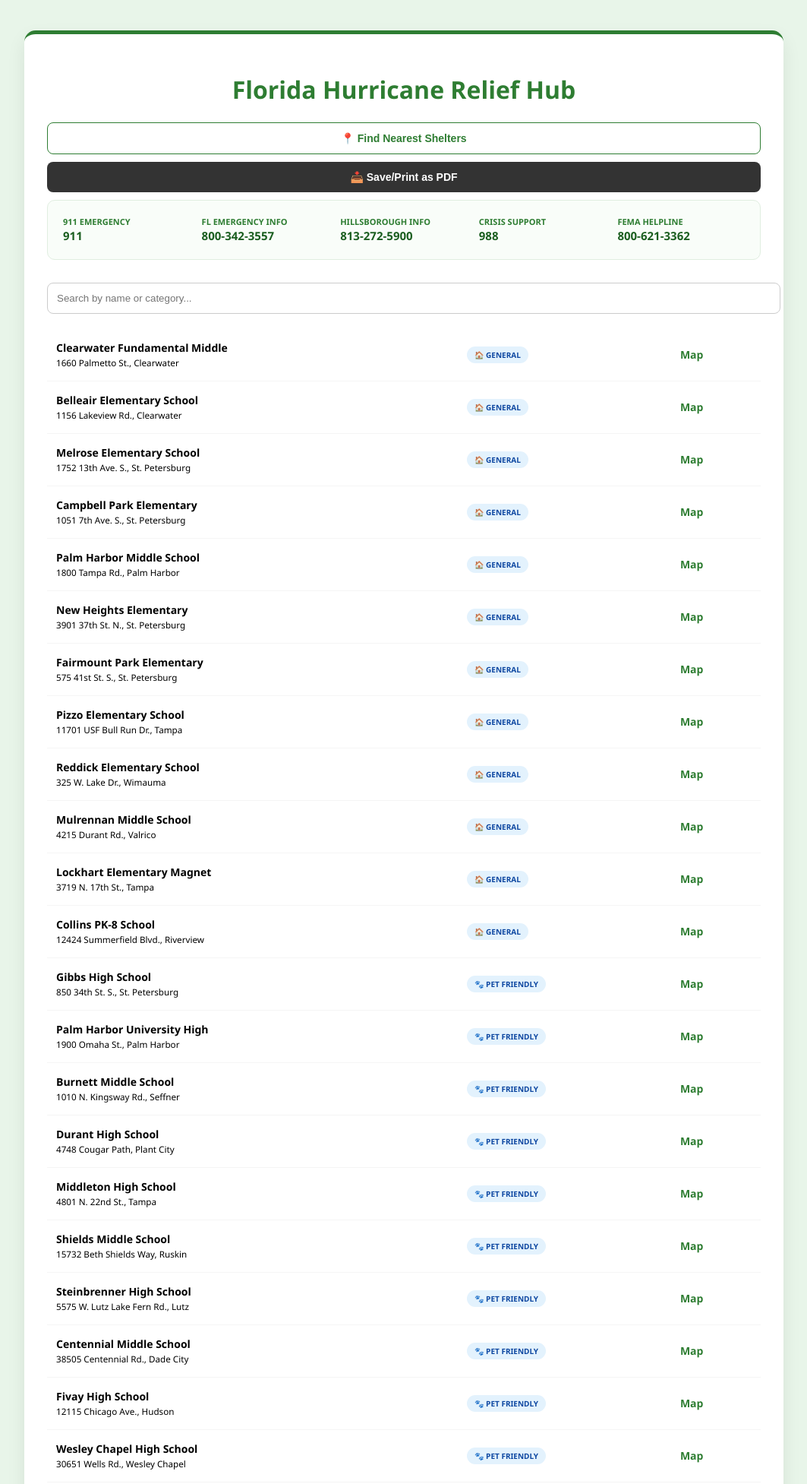
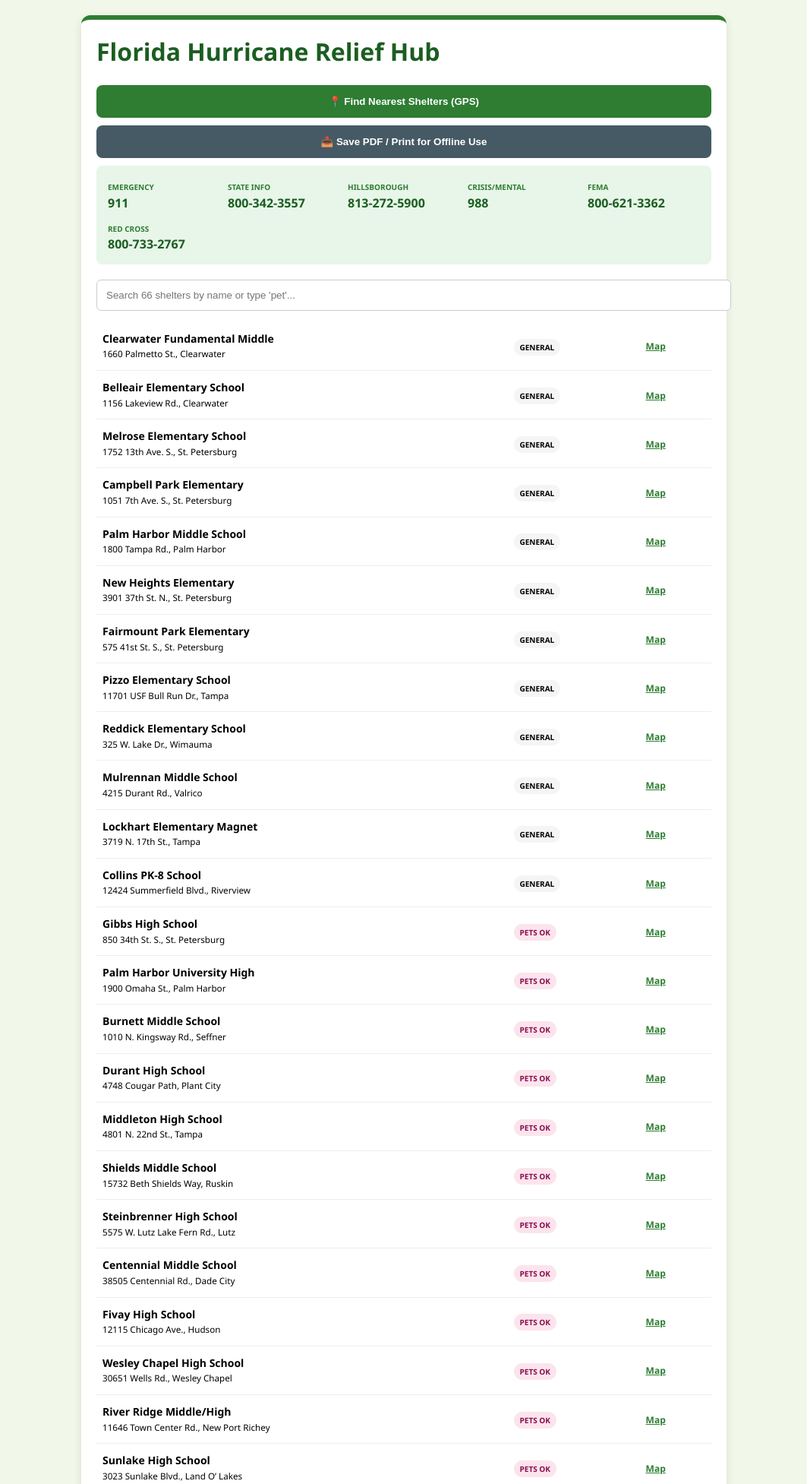
Before and after one commit to Maria08P/hurricane-shelter-app, a Flask app: page / in a window 1280 px wide. Shown: the top 1953 px of the page at 76% size, without its empty margins (108-1171 px from the left). Run offline with Flask 3, Linux system fonts and the light colour scheme.

Commit message:
Update index.html

```diff
--- a/templates/index.html
+++ b/templates/index.html
@@ -5,104 +5,97 @@
     <meta name="viewport" content="width=device-width, initial-scale=1.0">
     <title>Florida Hurricane Relief Hub</title>
     <style>
-        html, body { height: 100%; margin: 0; background-color: #e8f5e9; font-family: 'Segoe UI', Tahoma, Geneva, Verdana, sans-serif; }
-        .page-wrapper { padding: 40px 20px; display: flex; justify-content: center; }
-        .container { max-width: 1000px; width: 100%; }
-        .card { background: white; padding: 30px; border-radius: 15px; box-shadow: 0 10px 25px rgba(0,0,0,0.08); margin-bottom: 25px; border-top: 5px solid #2e7d32; }
-        h1 { color: #2e7d32; text-align: center; }
-        .nav-btn { border: 1px solid #2e7d32; background: none; color: #2e7d32; padding: 12px 15px; border-radius: 8px; cursor: pointer; font-size: 14px; font-weight: bold; width: 100%; margin-bottom: 10px; text-decoration: none; display: inline-block; text-align: center; }
-        .nav-btn:hover { background: #2e7d32; color: white; }
-        .print-btn { background: #333; color: white; border: none; }
-        .hotline-section { display: flex; flex-wrap: wrap; gap: 15px; background: #f9fdf9; padding: 20px; border-radius: 10px; margin-bottom: 30px; border: 1px solid #e0eee0; }
-        .hotline-item { min-width: 140px; flex: 1; }
-        .hotline-item strong { display: block; color: #2e7d32; font-size: 11px; text-transform: uppercase; }
-        .hotline-number { color: #1b5e20; text-decoration: none; font-weight: bold; font-size: 15px; }
-        .tip-grid { display: grid; grid-template-columns: 1fr 1fr; gap: 20px; margin-top: 15px; }
-        .tip-box { background: #fcfcfc; border: 1px solid #eee; padding: 15px; border-radius: 10px; }
+        body { margin: 0; background-color: #f1f8e9; font-family: 'Segoe UI', sans-serif; line-height: 1.4; }
+        .container { max-width: 850px; margin: 0 auto; padding: 20px; }
+        .card { background: white; padding: 20px; border-radius: 12px; box-shadow: 0 4px 12px rgba(0,0,0,0.1); margin-bottom: 20px; border-top: 6px solid #2e7d32; }
+        h1, h2 { color: #1b5e20; margin-top: 0; }
+        .nav-btn { background: #2e7d32; color: white; padding: 14px; border: none; border-radius: 8px; font-weight: bold; width: 100%; cursor: pointer; text-decoration: none; display: block; text-align: center; box-sizing: border-box; margin-bottom: 10px; }
+        .print-btn { background: #455a64; }
+        .hotline-grid { display: grid; grid-template-columns: repeat(auto-fit, minmax(130px, 1fr)); gap: 10px; background: #e8f5e9; padding: 15px; border-radius: 8px; margin-bottom: 20px; }
+        .hotline-item b { font-size: 10px; color: #2e7d32; text-transform: uppercase; }
+        .hotline-item a { display: block; color: #1b5e20; text-decoration: none; font-weight: bold; }
         table { width: 100%; border-collapse: collapse; }
-        td { padding: 15px 12px; border-bottom: 1px solid #f5f5f5; font-size: 14px; }
-        .badge { display: inline-block; padding: 4px 10px; border-radius: 20px; font-size: 10px; font-weight: bold; text-transform: uppercase; }
+        td { padding: 12px 8px; border-bottom: 1px solid #eee; font-size: 14px; }
+        .badge { padding: 4px 8px; border-radius: 12px; font-size: 10px; font-weight: bold; }
         .badge-pet { background: #fce4ec; color: #880e4f; }
         .badge-sn { background: #fff3e0; color: #e65100; }
-        .badge-info { background: #e3f2fd; color: #0d47a1; }
-        @media print { .no-print { display: none !important; } .card { box-shadow: none; border: 1px solid #eee; break-inside: avoid; } }
+        @media print { .no-print { display: none !important; } .card { box-shadow: none; border: 1px solid #ccc; } }
     </style>
 </head>
 <body>
-<div class="page-wrapper">
 <div class="container">
     <div class="card">
         <h1>Florida Hurricane Relief Hub</h1>
         <div class="no-print">
             <form id="geoForm" method="POST" action="/">
                 <input type="hidden" name="lat" id="lat"><input type="hidden" name="lon" id="lon">
-                    <button type="button" class="nav-btn" id="geoBtn" onclick="navigator.geolocation.getCurrentPosition(pos => { document.getElementById('lat').value = pos.coords.latitude; document.getElementById('lon').value = pos.coords.longitude; document.getElementById('geoBtn').innerText = '⌛ Sorting...'; document.getElementById('geoForm').submit(); }, err => { alert('GPS Access Denied.'); })">📍 Find Nearest Shelters</button>
+                <button type="button" class="nav-btn" onclick="navigator.geolocation.getCurrentPosition(p => { document.getElementById('lat').value=p.coords.latitude; document.getElementById('lon').value=p.coords.longitude; document.getElementById('geoForm').submit(); })">📍 Find Nearest Shelters (GPS)</button>
             </form>
-                <button class="nav-btn print-btn" onclick="window.print()">📥 Save/Print as PDF</button>
+            <button class="nav-btn print-btn" onclick="window.print()">📥 Save PDF / Print for Offline Use</button>
         </div>
 
-            <div class="hotline-section">
-                <div class="hotline-item"><strong>911 Emergency</strong><a href="tel:911" class="hotline-number">911</a></div>
-                <div class="hotline-item"><strong>FL Emergency Info</strong><a href="tel:8003423557" class="hotline-number">800-342-3557</a></div>
-                <div class="hotline-item"><strong>Hillsborough Info</strong><a href="tel:8132725900" class="hotline-number">813-272-5900</a></div>
-                <div class="hotline-item"><strong>Crisis Support</strong><a href="tel:988" class="hotline-number">988</a></div>
-                <div class="hotline-item"><strong>FEMA Helpline</strong><a href="tel:8006213362" class="hotline-number">800-621-3362</a></div>
+        <div class="hotline-grid">
+            <div class="hotline-item"><b>Emergency</b><a href="tel:911">911</a></div>
+            <div class="hotline-item"><b>State Info</b><a href="tel:8003423557">800-342-3557</a></div>
+            <div class="hotline-item"><b>Hillsborough</b><a href="tel:8132725900">813-272-5900</a></div>
+            <div class="hotline-item"><b>Crisis/Mental</b><a href="tel:988">988</a></div>
+            <div class="hotline-item"><b>FEMA</b><a href="tel:8006213362">800-621-3362</a></div>
+            <div class="hotline-item"><b>Red Cross</b><a href="tel:8007332767">800-733-2767</a></div>
         </div>
 
         {% if show_alert %}
-            <div style="background: #fff3e0; border: 2px solid #ff9800; padding: 15px; border-radius: 10px; margin-bottom: 20px;">
-                <strong style="color: #e65100;">🧡 Support is Available.</strong>
-                <p style="margin: 5px 0; font-size: 13px;">If you're feeling overwhelmed, call <b>988</b> anytime. See the well-being section below.</p>
+        <div style="background:#e3f2fd; border-left:5px solid #2196f3; padding:15px; margin-bottom:20px;">
+            <b>🛠️ Recovery Assistant Active:</b><br>
+            <small>Need to apply for FEMA? Visit <b>DisasterAssistance.gov</b> or call the hotline above. Ensure you have photos of damage ready before cleaning.</small>
         </div>
         {% endif %}
 
-            <input type="text" id="searchInput" class="no-print" style="width:100%; padding:12px; margin-bottom:20px; border-radius:8px; border:1px solid #ccc;" placeholder="Search by name or category..." oninput="filterTable()">
+        <input type="text" id="searchInput" class="no-print" style="width:100%; padding:12px; margin-bottom:15px; border:1px solid #ccc; border-radius:6px;" placeholder="Search 66 shelters by name or type 'pet'..." oninput="filterTable()">
 
         <table>
             <tbody id="tableBody">
-                    {% for shelter in shelters %}
+                {% for s in shelters %}
                 <tr>
-                        <td>
-                            <strong>{{ shelter.name }}</strong><br><small>{{ shelter.address }}</small>
-                            {% if shelter.dist %}<br><b style="color:#2e7d32; font-size: 11px;">📍 {{ shelter.dist }} miles away</b>{% endif %}
-                        </td>
-                        <td>
-                            {% if 'Pets' in shelter.label %}<span class="badge badge-pet">{{ shelter.label }}</span>
-                            {% elif 'Special' in shelter.label %}<span class="badge badge-sn">{{ shelter.label }}</span>
-                            {% else %}<span class="badge badge-info">{{ shelter.label }}</span>{% endif %}
-                        </td>
-                        <td class="no-print"><a href="https://www.google.com/maps/search/?api=1&query={{ shelter.name|replace(' ', '+') }}+{{ shelter.address|replace(' ', '+') }}" target="_blank" style="text-decoration:none; color:#2e7d32; font-weight:bold;">Map</a></td>
+                    <td><b>{{ s.name }}</b><br><small>{{ s.address }}</small>{% if s.dist %}<br><span style="color:green; font-weight:bold;">📍 {{ s.dist }} mi</span>{% endif %}</td>
+                    <td>{% if 'Pet' in s.label %}<span class="badge badge-pet">PETS OK</span>{% elif 'Special' in s.label %}<span class="badge badge-sn">MEDICAL</span>{% else %}<span class="badge" style="background:#f5f5f5;">GENERAL</span>{% endif %}</td>
+                    <td class="no-print"><a href="http://maps.google.com/?q={{ s.name|replace(' ', '+') }}+{{ s.address|replace(' ', '+') }}" target="_blank" style="color:#2e7d32; font-weight:bold; font-size:12px;">Map</a></td>
                 </tr>
                 {% endfor %}
             </tbody>
         </table>
     </div>
 
+    <div class="card" style="border-top-color: #0288d1;">
+        <h2>🛰️ Live Hurricane Radar</h2>
+        <iframe src="https://embed.windy.com/embed2.html?lat=27.95&lon=-82.45&zoom=6&overlay=wind" width="100%" height="400" frameborder="0"></iframe>
+    </div>
+
     <div class="card" style="border-top-color: #f57c00;">
-            <h2 style="color: #e65100;">🌪️ Critical Safety Tips</h2>
-            <div class="tip-grid">
-                <div class="tip-box"><h3>During (Duke/FSU)</h3><ul><li>Interior room, no windows.</li><li>Go-Bag within reach.</li><li>Fridge on coldest setting.</li></ul></div>
-                <div class="tip-box"><h3>After (Tulane/APA)</h3><ul><li>Wait for official All Clear.</li><li>Photo-document damage.</li><li>Avoid floodwaters.</li></ul></div>
+        <h2>📋 FEMA & Financial Steps</h2>
+        <div style="font-size:14px;">
+            <p>1. <b>Document:</b> Photos of damage before any repairs.</p>
+            <p>2. <b>Apply:</b> Online at DisasterAssistance.gov.</p>
+            <p>3. <b>Receipts:</b> Save every receipt for food, hotels, and nails.</p>
+            <a href="https://www.fema.gov/assistance/individual/program" target="_blank" class="nav-btn" style="background:#ef6c00;">Open FEMA Portal</a>
         </div>
     </div>
 
-        <div class="card" style="padding: 0; overflow: hidden;"><iframe src="https://embed.windy.com/embed2.html?lat=27.95&lon=-82.45&zoom=6&overlay=wind" width="100%" height="400" frameborder="0"></iframe></div>
-
-        <div id="mental-health-section" class="card" style="border-top-color: #7b1fa2; background: #f3e5f540;">
-            <h2 style="color: #4a148c;">🧠 Expert Support</h2>
-            <p style="font-size: 13px;">Resources from <b>APA</b> and <b>Tulane</b> to manage storm stress.</p>
-            <div style="display: flex; gap: 10px; margin-top: 10px;">
-                <a href="https://www.apa.org/topics/disasters-response/hurricane-stress" target="_blank" class="nav-btn" style="border-color:#7b1fa2; color:#7b1fa2;">APA Guide</a>
-                <a href="https://news.tulane.edu/pr/mental-health-experts-offer-coping-tips-well-being-after-storms-and-other-disasters" target="_blank" class="nav-btn" style="border-color:#7b1fa2; color:#7b1fa2;">Tulane Tips</a>
+    <div class="card" style="border-top-color: #7b1fa2; background:#f3e5f540;">
+        <h2>🧠 Mental Health Resources</h2>
+        <p style="font-size:13px;">Trauma from storms is real. These resources from APA and Tulane provide scientifically-backed coping methods.</p>
+        <div style="display:flex; gap:10px;">
+            <a href="https://www.apa.org/topics/disasters-response/hurricane-stress" target="_blank" class="nav-btn" style="background:#7b1fa2; font-size:12px;">APA Guide</a>
+            <a href="https://news.tulane.edu/pr/mental-health-experts-offer-coping-tips-well-being-after-storms-and-other-disasters" target="_blank" class="nav-btn" style="background:#9c27b0; font-size:12px;">Tulane Tips</a>
         </div>
     </div>
 </div>
-</div>
+
 <script>
     function filterTable() {
-        const query = document.getElementById('searchInput').value.toLowerCase();
-        const rows = document.querySelectorAll('#tableBody tr');
-        rows.forEach(row => { row.style.display = row.innerText.toLowerCase().includes(query) ? '' : 'none'; });
+        let q = document.getElementById('searchInput').value.toLowerCase();
+        document.querySelectorAll('#tableBody tr').forEach(r => {
+            r.style.display = r.innerText.toLowerCase().includes(q) ? '' : 'none';
+        });
     }
 </script>
 </body>
```
Lines whose indentation alone changed are shown as unchanged.
